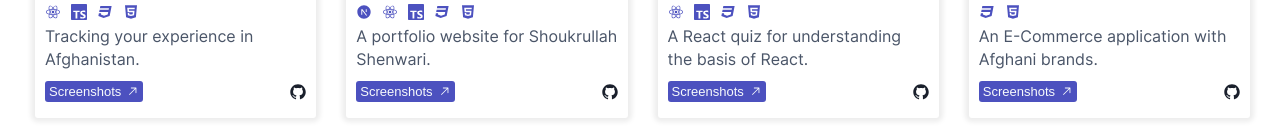
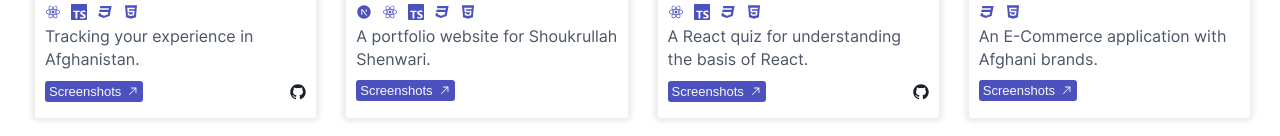
Before and after one commit to Shoukrullah/shoukrullah-shenwari-portfolio, a Next.js app: page /projects in a window 1280 px wide. Shown: the part 816-952 px from the top of the page. Built offline with nearby package versions, Linux system fonts and the light colour scheme.

Commit message:
Github links are provided.

```diff
--- a/app/_components/Form.module.css
+++ b/app/_components/Form.module.css
@@ -77,8 +77,12 @@
 .submit button:hover {
   opacity: .9;
 }
-.submit button:active {
+/* .submit button:active {
   transform: translateY(-1px);
+} */
+.submit button:disabled {
+  background-color: var(--dark--brand--4);
+  cursor: not-allowed;
 }
 .error {
   position: absolute;
--- a/app/_components/Form.tsx
+++ b/app/_components/Form.tsx
@@ -11,6 +11,7 @@ function Form() {
   const {
     register,
     handleSubmit,
+
     // reset,
     formState: { errors, dirtyFields, isSubmitting },
   } = useForm<FormShape>({ resolver: zodResolver(formSchema) });
@@ -18,7 +19,7 @@ function Form() {
 
   const onSubmit = (data: FormShape) => {
     console.log(data);
-    toast.error("We can't send your message please try another way!", {
+    toast.error("We can't send your message, Please try another way!", {
       style: { textAlign: "center" },
     });
     // reset();
--- a/app/_lib/projects.ts
+++ b/app/_lib/projects.ts
@@ -30,7 +30,8 @@ const projects: ProjectShape[] = [
       "html",
     ],
     type: "School management",
-    visitLink: "jjfgj",
+    github:
+      "https://github.com/Shoukrullah/Peshgam-high-school-management-system-frontend",
     screenshots: [
       "peshgam1",
       "peshgam2",
@@ -61,7 +62,7 @@ const projects: ProjectShape[] = [
       "html",
     ],
     type: "Tourism info provider",
-    visitLink: "jjfgj",
+    github: "https://github.com/Shoukrullah/wild-oasis",
     screenshots: [
       "wild1",
       "wild2",
@@ -89,7 +90,7 @@ const projects: ProjectShape[] = [
       "html",
     ],
     type: "Error Tracking",
-    visitLink: "jjfgj",
+    github: "https://github.com/Shoukrullah/Issue-tracker",
     screenshots: ["issue1", "issue2", "issue3", "issue4"],
   },
   {
@@ -100,18 +101,18 @@ const projects: ProjectShape[] = [
     date: new Date("2025/1/23"),
     technologies: ["react", "typeScript", "reactQuery", "css", "html"],
     type: "business application",
-    visitLink: "jjfgj",
     screenshots: ["game1", "game2", "game3"],
+    github: "https://github.com/Shoukrullah/game-hub",
   },
   {
     id: 11,
+    github: "https://github.com/Shoukrullah/your-adventure-to-Afghanistan",
     title: "Your Adventure To Afghanistan",
     description: "Tracking your experience in Afghanistan.",
     image: "tripAfghanistan",
     date: new Date("2024/11/23"),
     technologies: ["react", "typeScript", "css", "html"],
     type: "business application",
-    visitLink: "jjfgj",
     screenshots: ["map1", "map2", "map3", "map4", "map5"],
   },
   {
@@ -131,6 +132,7 @@ const projects: ProjectShape[] = [
     date: new Date("2025/9/5"),
     technologies: ["react", "typeScript", "css", "html"],
     type: "Education",
+    github: "https://github.com/Shoukrullah/react-quiz",
   },
   {
     id: 2,
--- a/app/contact/page.module.css
+++ b/app/contact/page.module.css
@@ -42,7 +42,7 @@
   transition: all 0.11s linear;
 }
 
-.socialMediaContainer span {
+.socialMediaContainer span a {
   width: 3rem;
   height: 3rem;
   background-color: var(--secondary--color);
--- a/app/projects/_components/Card.tsx
+++ b/app/projects/_components/Card.tsx
@@ -4,7 +4,7 @@ interface Props {
   data: ProjectShape;
   index: number;
   validScreenshots: string[];
-  setOpen: ()=> void
+  setOpen: () => void;
 }
 
 import { ProjectShape } from "@/app/_lib/projects";
@@ -17,7 +17,13 @@ import {
   RiReactjsFill,
 } from "react-icons/ri";
 import { RxArrowTopRight, RxGithubLogo } from "react-icons/rx";
-import { SiExpress, SiMysql, SiPrisma, SiReactquery, SiTypescript } from "react-icons/si";
+import {
+  SiExpress,
+  SiMysql,
+  SiPrisma,
+  SiReactquery,
+  SiTypescript,
+} from "react-icons/si";
 import "yet-another-react-lightbox/styles.css";
 import {
   ECommerce,
@@ -29,10 +35,10 @@ import {
   gameHub,
   tripAfghanistan,
   wild1,
-    peshgam1
+  peshgam1,
 } from "./indexForImages";
 import styles from "./Projects.module.css";
-function Card({ data, index,validScreenshots,setOpen }: Props) {
+function Card({ data, index, validScreenshots, setOpen }: Props) {
   const { image, title, description, technologies } = data;
 
   const imgMap: { [key: string]: StaticImageData } = {
@@ -45,7 +51,7 @@ function Card({ data, index,validScreenshots,setOpen }: Props) {
     tripAfghanistan,
     gameHub,
     wildOasis: wild1,
-    peshgam: peshgam1
+    peshgam: peshgam1,
   };
   const iconMap: { [key: string]: React.ReactNode } = {
     nextjs: <RiNextjsFill />,
@@ -57,7 +63,7 @@ function Card({ data, index,validScreenshots,setOpen }: Props) {
     css: <RiCss3Fill />,
     html: <RiHtml5Fill />,
     nodejs: <RiNodejsFill />,
-    expressjs: <SiExpress />
+    expressjs: <SiExpress />,
   };
   return (
     <>
@@ -90,14 +96,16 @@ function Card({ data, index,validScreenshots,setOpen }: Props) {
           >
             Screenshots <RxArrowTopRight />
           </button>
+          {data.github && (
             <a
-            href="#"
+              href={data.github}
               target="_blank"
               className={styles.github}
               rel="noopener noreferrer"
             >
               <RxGithubLogo />
             </a>
+          )}
         </div>
       </div>
     </>
```
Also changed, not shown: app/contact/_components/SocialMedia.tsx (+10 -11 lines). Lines whose indentation alone changed are shown as unchanged.
